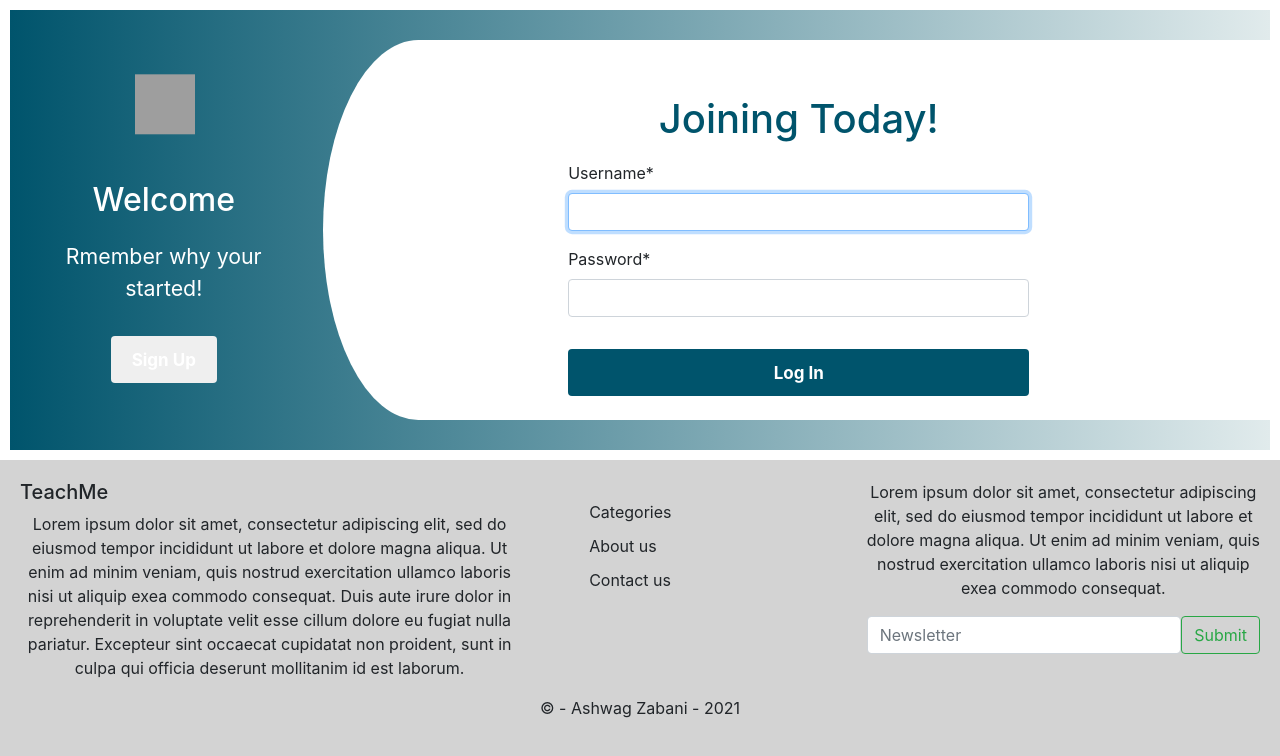
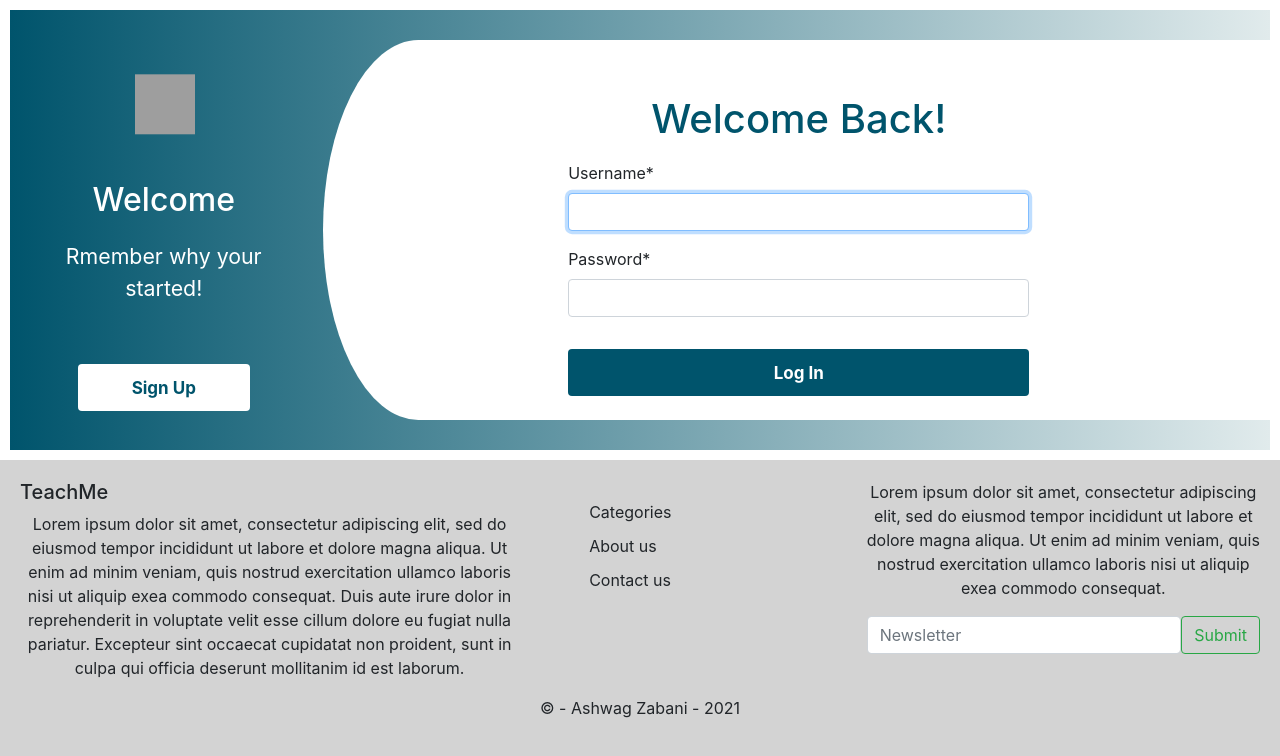
Before and after one commit to ashwagzabani/TeachMe, a Django app: page /logIn/ in a window 1280 px wide. Shown: the part 80-836 px from the top of the page. Run offline with Django 3.2, Linux system fonts and the light colour scheme; data that the repository does not hold is empty; some libraries are stand-ins or nearby versions; grey boxes are pictures that could not be loaded.

Commit message:
finish log out

```diff
--- a/platform_app/static/user_access.css
+++ b/platform_app/static/user_access.css
@@ -94,6 +94,13 @@ h1{
     width: 60%;
 }
 
+.left-side-log-in .btn-login button{
+    background-color: #ffffff;
+    color: #00546c;
+    margin-top: 10%;
+    width: 60%;
+}
+
 .right-side .btn-submit button{
     background-color: #00546c;
     width: 100%;
--- a/platform_app/templates/users/logIn.html
+++ b/platform_app/templates/users/logIn.html
@@ -16,7 +16,7 @@
             </div>
         </div>
         <div class="col-md-9 right-side">
-            <h1>Joining Today!</h1>
+            <h1>Welcome Back!</h1>
             <form method="POST" class="log-in">
                 {% csrf_token %}
                 <fieldset class="form-group">
--- a/platform_app/urls.py
+++ b/platform_app/urls.py
@@ -6,6 +6,7 @@ from django.contrib.auth import views as auth_views
 urlpatterns = [
     path('', views.index, name='index'),
     path('logIn/', auth_views.LoginView.as_view(template_name='users/logIn.html'), name='logIn'),
+    path('logOut/', views.logout_view, name='logOut'),
     path('register/', views.register, name='register'),
     path('courses-list/', views.courses_list, name='courses_list'),
     path('category/', views.category_courses_list, name='category_courses_list'),
--- a/platform_app/views.py
+++ b/platform_app/views.py
@@ -1,5 +1,5 @@
 # main_app/views.py
-from django.shortcuts import render, redirect , HttpResponseRedirect
+from django.shortcuts import render, redirect, HttpResponseRedirect
 from .models import *
 from django.contrib.auth import authenticate, login, logout
 from django.contrib.auth.forms import User
@@ -32,6 +32,8 @@ def register(request):
 
 def logout_view(request):
     logout(request)
+    messages.success(
+        request, f'You are Logged out .')
     return HttpResponseRedirect('/')
 
 
```
